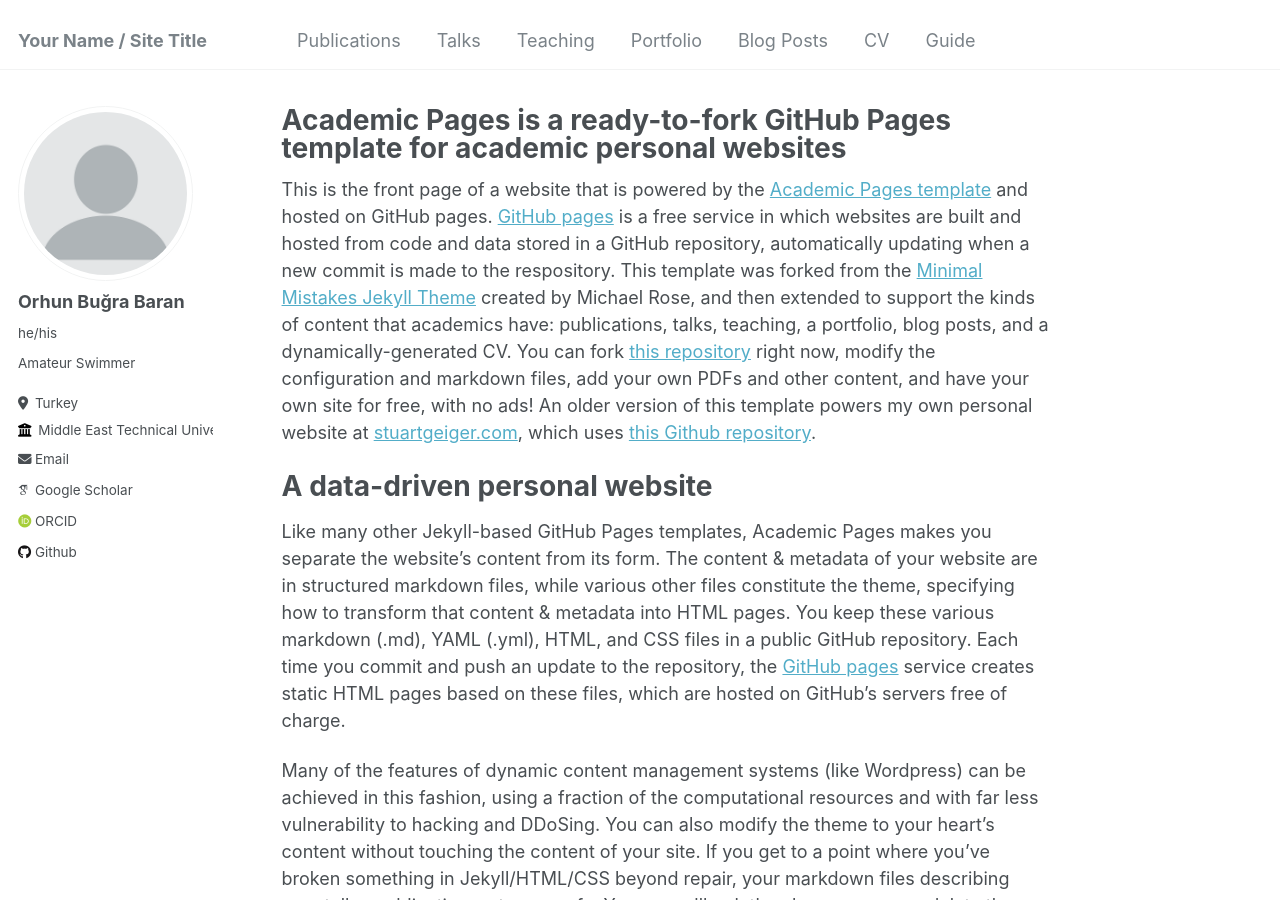
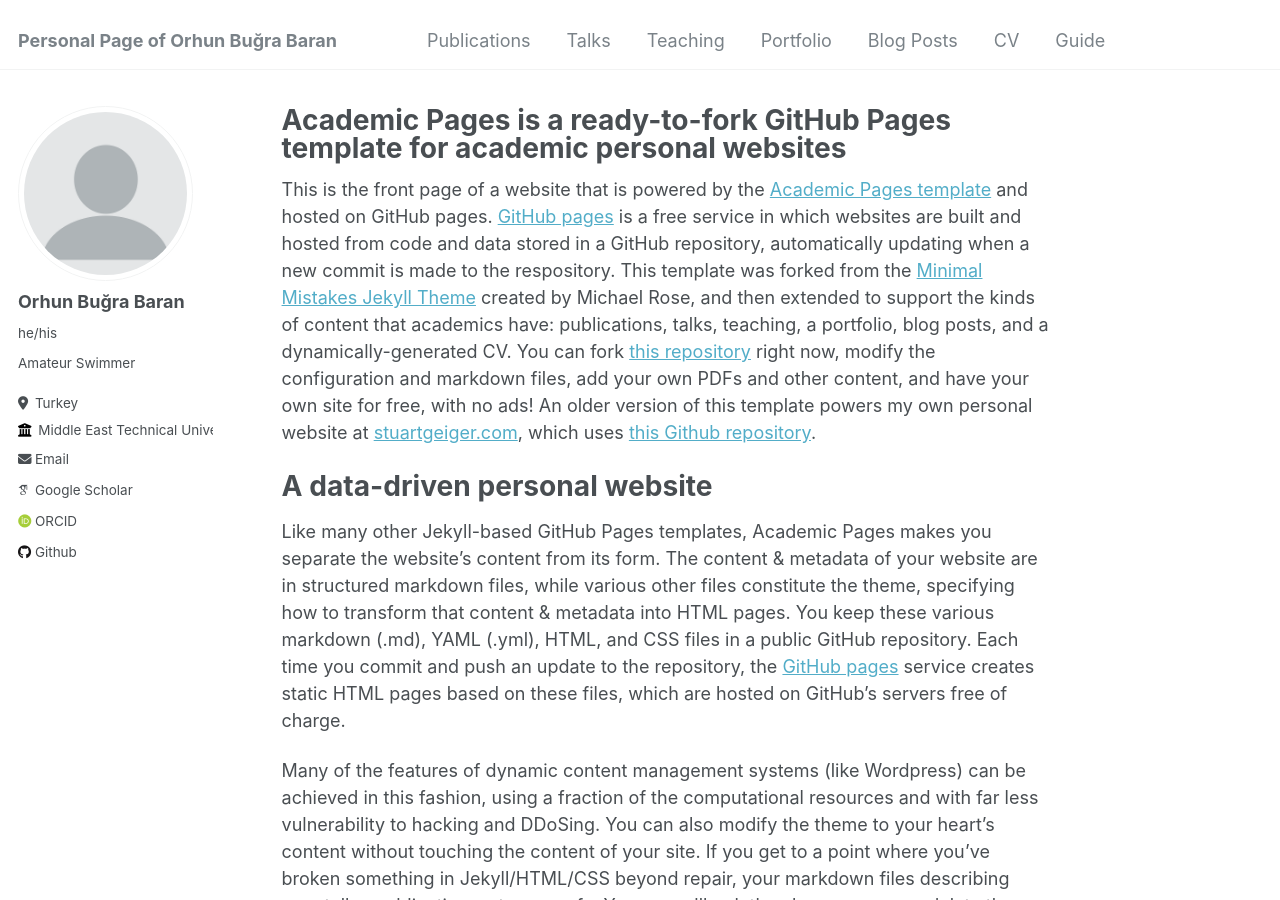
Before and after one commit to bugrabaran/bugrabaran.github.io, a Jekyll site: the page built from _pages/about.md, in a window 1280 px wide and 900 px high. Built offline with Jekyll 4.4.1, drawn with Linux system fonts in a browser that asks for light colours; some web fonts are replaced.

Commit message:
Update _config.yml

```diff
--- a/_config.yml
+++ b/_config.yml
@@ -8,7 +8,7 @@
 
 # Basic Site Settings
 locale                   : "en-US"
-title                    : "Your Name / Site Title"
+title                    : "Personal Page of Orhun Buğra Baran"
 title_separator          : "-"
 name                     : &name "Your Name"
 description              : &description "personal description"
```
